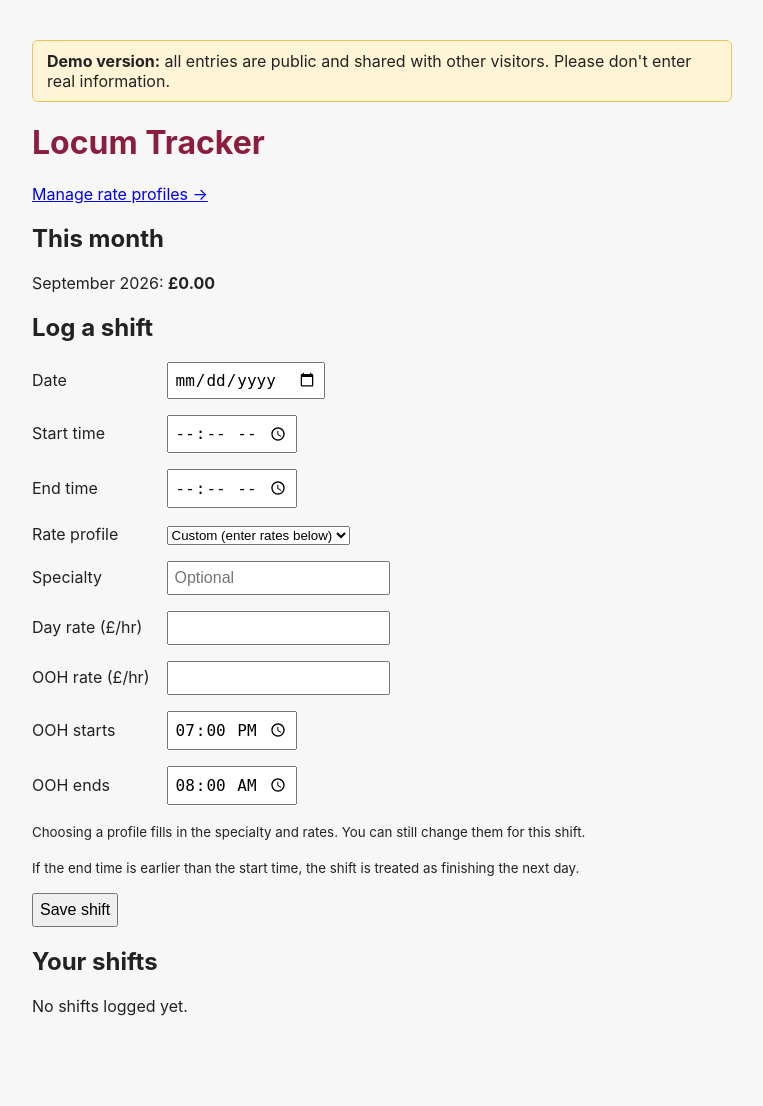
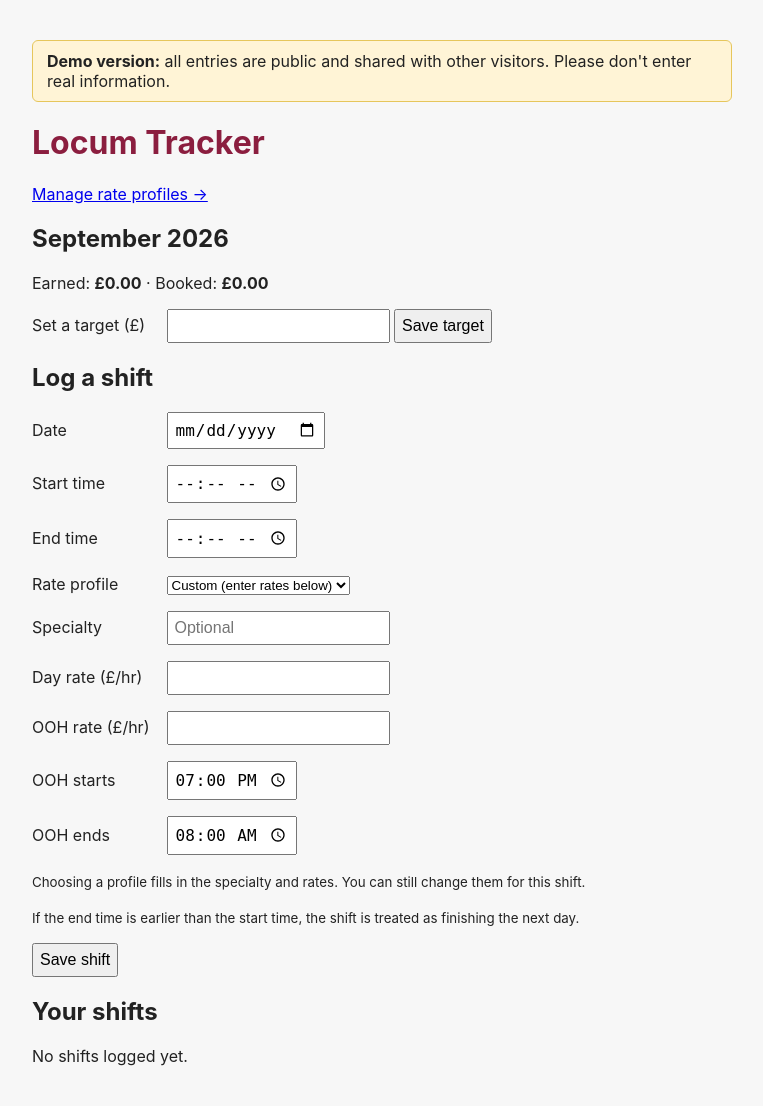
Before and after one commit to nchotai1000-prog/Locum-App-V1, a Flask app: page / in a window 1280 px wide. Shown: the whole page, without its empty margins (258-1021 px from the left). Before the commit the page ends 1016 px from the top, so only its background shows below. Run offline with Flask 3, Linux system fonts and the light colour scheme; data that the repository does not hold is empty.

Commit message:
Add monthly earnings target with earned and booked progress
Also restores the profile fill-in script that was accidentally cut off in the previous commit.

```diff
--- a/app.py
+++ b/app.py
@@ -6,10 +6,12 @@ from database import (
     add_shift,
     delete_profile,
     delete_shift,
+    get_goal,
     get_profiles,
     get_shifts,
     get_shifts_for_month,
     init_db,
+    set_goal,
 )
 from pay import calculate_earnings, split_minutes
 
@@ -43,16 +45,41 @@ def shift_details(shift):
 @app.route("/")
 def index():
     today = date.today()
+    today_text = today.isoformat()
+    month = today.strftime("%Y-%m")
+
     shifts = [shift_details(shift) for shift in get_shifts()]
-    month_shifts = get_shifts_for_month(today.strftime("%Y-%m"))
-    month_total = sum(shift_details(shift)["earnings"] for shift in month_shifts)
+    month_shifts = [shift_details(shift) for shift in get_shifts_for_month(month)]
+
+    earned = sum(
+        shift["earnings"] for shift in month_shifts if shift["shift_date"] <= today_text
+    )
+    booked = sum(
+        shift["earnings"] for shift in month_shifts if shift["shift_date"] > today_text
+    )
+
+    goal = get_goal(month)
+    still_to_find = max(goal - earned - booked, 0) if goal else None
+
     return render_template(
         "index.html",
         shifts=shifts,
         profiles=get_profiles(),
+        month=month,
         month_name=today.strftime("%B %Y"),
-        month_total=month_total,
+        earned=earned,
+        booked=booked,
+        goal=goal,
+        still_to_find=still_to_find,
     )
+
+
+@app.route("/goal", methods=["POST"])
+def save_goal():
+    month = request.form["month"]
+    target = float(request.form["target"])
+    set_goal(month, target)
+    return redirect("/")
 
 
 @app.route("/add", methods=["POST"])
--- a/database.py
+++ b/database.py
@@ -38,6 +38,14 @@ def init_db():
             ooh_start TEXT NOT NULL,
             ooh_end TEXT NOT NULL,
             profile_id INTEGER REFERENCES profiles(id)
+        )
+        """
+    )
+    connection.execute(
+        """
+        CREATE TABLE IF NOT EXISTS goals (
+            month TEXT PRIMARY KEY,
+            target REAL NOT NULL
         )
         """
     )
@@ -139,3 +147,25 @@ def delete_shift(shift_id):
     connection.execute("DELETE FROM shifts WHERE id = ?", (shift_id,))
     connection.commit()
     connection.close()
+
+
+def set_goal(month, target):
+    connection = get_connection()
+    connection.execute(
+        """
+        INSERT INTO goals (month, target) VALUES (?, ?)
+        ON CONFLICT(month) DO UPDATE SET target = excluded.target
+        """,
+        (month, target),
+    )
+    connection.commit()
+    connection.close()
+
+
+def get_goal(month):
+    connection = get_connection()
+    row = connection.execute(
+        "SELECT target FROM goals WHERE month = ?", (month,)
+    ).fetchone()
+    connection.close()
+    return row["target"] if row else None
--- a/static/style.css
+++ b/static/style.css
@@ -45,3 +45,8 @@ td {
     border-radius: 6px;
     padding: 10px 14px;
 }
+
+progress {
+    width: 100%;
+    height: 18px;
+}
--- a/templates/index.html
+++ b/templates/index.html
@@ -15,8 +15,27 @@
     <h1>Locum Tracker</h1>
     <p><a href="/profiles">Manage rate profiles &rarr;</a></p>
 
-    <h2>This month</h2>
-    <p>{{ month_name }}: <strong>£{{ "%.2f"|format(month_total) }}</strong></p>
+    <h2>{{ month_name }}</h2>
+    {% if goal %}
+    <p>Target: <strong>£{{ "%.2f"|format(goal) }}</strong></p>
+    <progress value="{{ earned + booked }}" max="{{ goal }}"></progress>
+    {% endif %}
+    <p>
+        Earned: <strong>£{{ "%.2f"|format(earned) }}</strong>
+        &middot; Booked: <strong>£{{ "%.2f"|format(booked) }}</strong>
+        {% if goal %}
+        &middot; Still to find: <strong>£{{ "%.2f"|format(still_to_find) }}</strong>
+        {% endif %}
+    </p>
+    {% if goal and still_to_find == 0 %}
+    <p>Target covered by the shifts you've logged.</p>
+    {% endif %}
+    <form method="post" action="/goal">
+        <input type="hidden" name="month" value="{{ month }}">
+        <label for="target">{% if goal %}Change target{% else %}Set a target{% endif %} (£)</label>
+        <input type="number" id="target" name="target" step="0.01" min="0" value="{{ goal if goal else '' }}" required>
+        <button type="submit">Save target</button>
+    </form>
 
     <h2>Log a shift</h2>
     <form method="post" action="/add">
@@ -73,7 +92,7 @@
         <button type="submit">Save shift</button>
     </form>
 
-       <h2>Your shifts</h2>
+    <h2>Your shifts</h2>
     {% if shifts %}
     <table>
         <thead>
@@ -120,6 +139,24 @@
     {% else %}
     <p>No shifts logged yet.</p>
     {% endif %}
+
+    <script>
+        const profileSelect = document.getElementById("profile_id");
+
+        profileSelect.addEventListener("change", function () {
+            const chosen = profileSelect.options[profileSelect.selectedIndex];
+            if (chosen.value === "") {
+                return;
+            }
+            document.getElementById("specialty").value = chosen.dataset.specialty;
+            document.getElementById("day_rate").value = chosen.dataset.dayRate;
+            document.getElementById("ooh_rate").value = chosen.dataset.oohRate;
+            document.getElementById("ooh_start").value = chosen.dataset.oohStart;
+            document.getElementById("ooh_end").value = chosen.dataset.oohEnd;
+        });
     </script>
 </body>
 </html>
+
+</body>
+</html>
```
